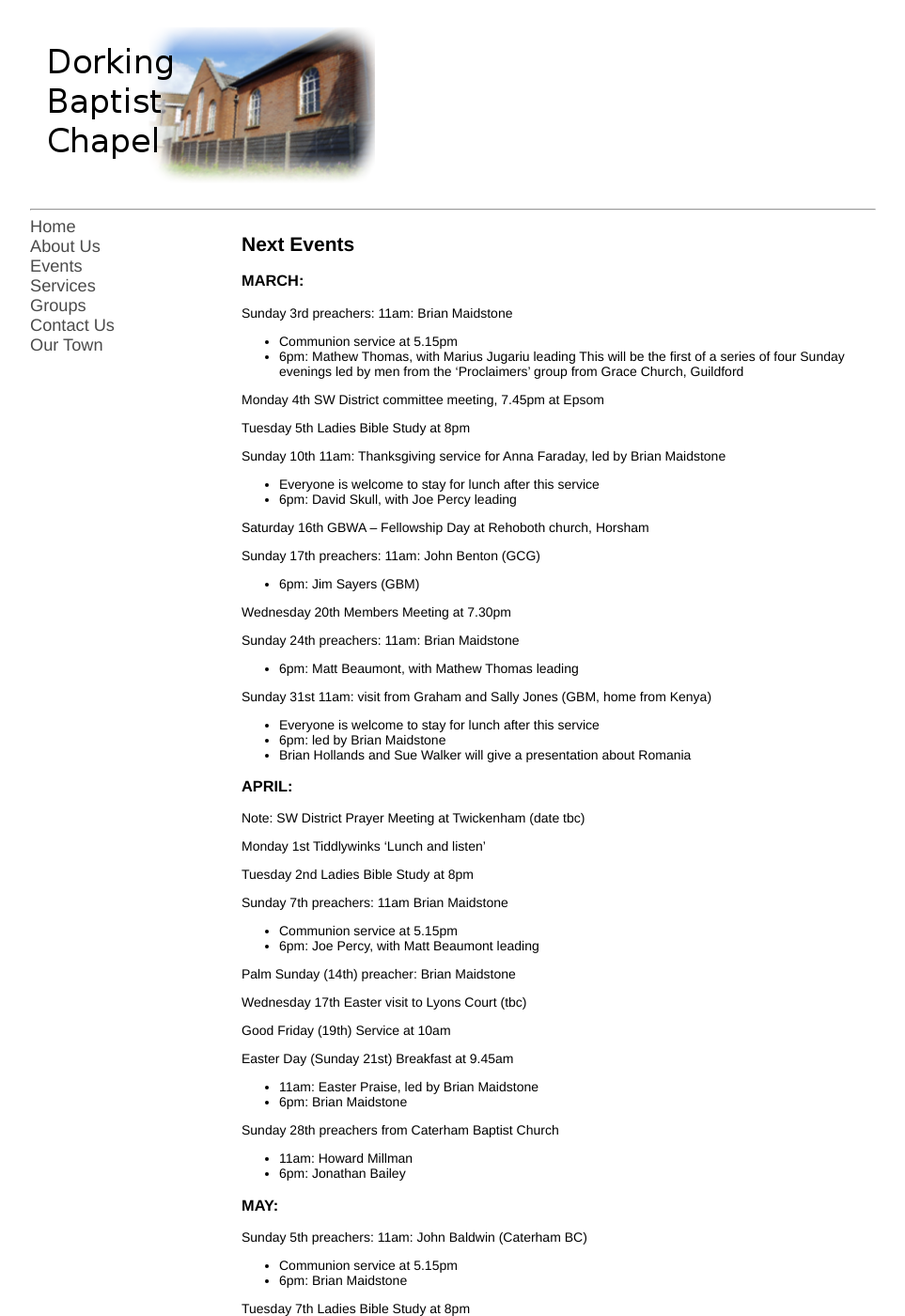
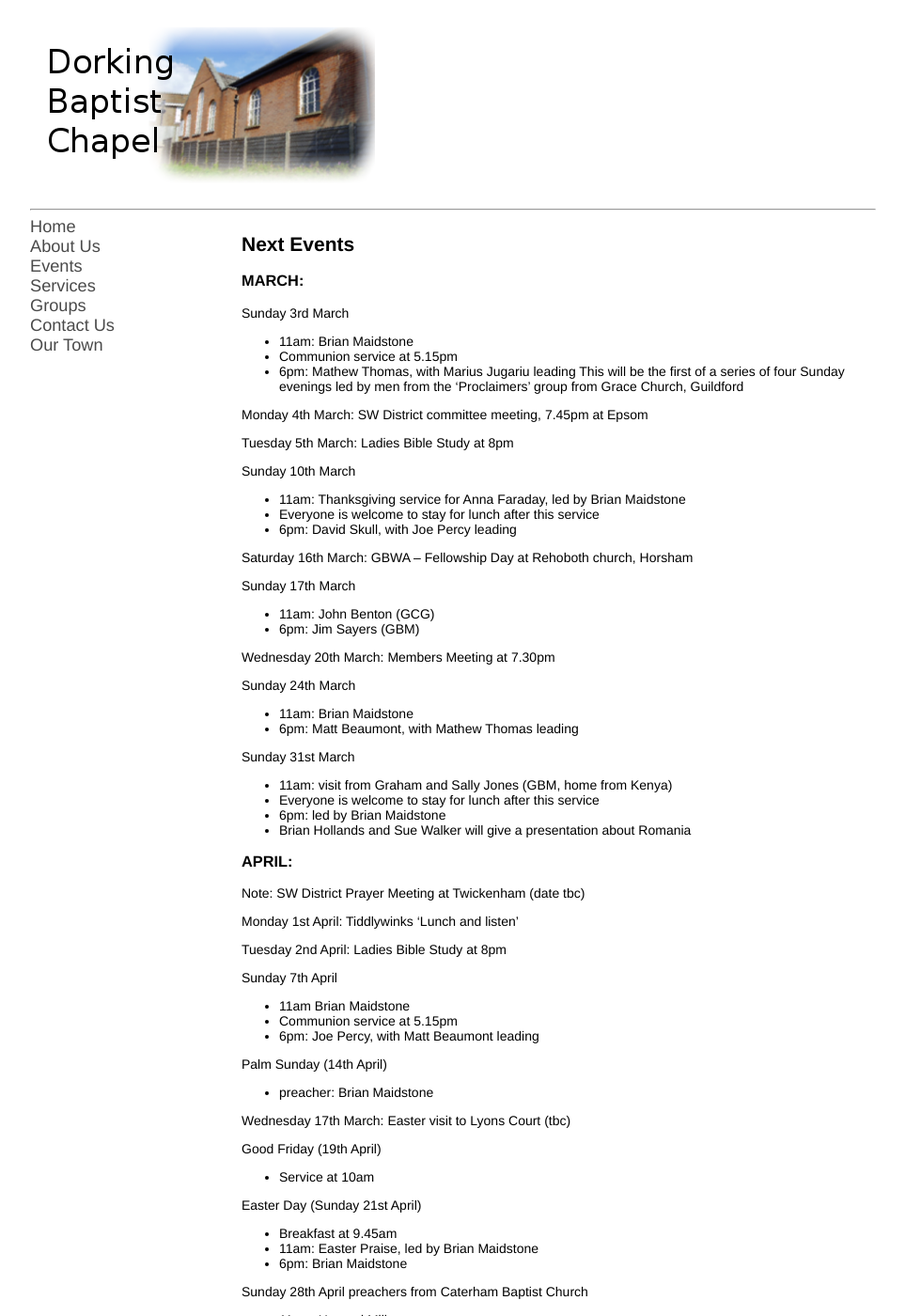
Before and after one commit to pandastreet/dorkingbaptistchapel.org.uk, a Jekyll site: the page built from events.md, in a window 1280 px wide and 1400 px high. Shown: the whole window at 94% size, without its empty margins (158-1121 px from the left). Built offline with Jekyll 4.4.1, drawn with Linux system fonts in a browser that asks for light colours; our own code applies the rules of GitHub Pages for plain Markdown files; some of the changed text lies outside the part shown.

Commit message:
Update events.md

```diff
--- a/events.md
+++ b/events.md
@@ -5,30 +5,35 @@ layout: default
 ## **Next Events**
 
 ### **MARCH:**
-Sunday 3rd  preachers: 11am: Brian Maidstone
+Sunday 3rd March
+- 11am: Brian Maidstone
 - Communion service at 5.15pm
 - 6pm:  Mathew Thomas, with Marius Jugariu leading
 This will be the first of a series of four Sunday evenings led by men from the ‘Proclaimers’ group from Grace Church, Guildford
 
-Monday 4th  SW District committee meeting, 7.45pm at Epsom
+Monday 4th March:  SW District committee meeting, 7.45pm at Epsom
 
-Tuesday 5th  Ladies Bible Study at 8pm
+Tuesday 5th March: Ladies Bible Study at 8pm
 
-Sunday 10th  11am: Thanksgiving service for Anna Faraday, led by Brian Maidstone
+Sunday 10th March
+- 11am: Thanksgiving service for Anna Faraday, led by Brian Maidstone
 - Everyone is welcome to stay for lunch after this service
 - 6pm: David Skull, with Joe Percy leading
 
-Saturday 16th  GBWA – Fellowship Day at Rehoboth church, Horsham
+Saturday 16th March:  GBWA – Fellowship Day at Rehoboth church, Horsham
 
-Sunday 17th preachers: 11am: John Benton (GCG)
+Sunday 17th March
+- 11am: John Benton (GCG)
 - 6pm: Jim Sayers (GBM)
 
-Wednesday 20th  Members Meeting at 7.30pm
+Wednesday 20th March:  Members Meeting at 7.30pm
 
-Sunday 24th  preachers: 11am: Brian Maidstone
+Sunday 24th March
+- 11am: Brian Maidstone
 - 6pm: Matt Beaumont, with Mathew Thomas leading
 
-Sunday 31st  11am: visit from Graham and Sally Jones (GBM, home from Kenya)
+Sunday 31st March
+- 11am: visit from Graham and Sally Jones (GBM, home from Kenya)
 - Everyone is welcome to stay for lunch after this service
 - 6pm: led by Brian Maidstone
 - Brian Hollands and Sue Walker will give a presentation about Romania
@@ -36,44 +41,52 @@ Sunday 31st  11am: visit from Graham and Sally Jones (GBM, home from Kenya)
 ### **APRIL:**
 Note: SW District Prayer Meeting at Twickenham (date tbc)
 
-Monday 1st  Tiddlywinks ‘Lunch and listen’
+Monday 1st April:  Tiddlywinks ‘Lunch and listen’
 
-Tuesday 2nd  Ladies Bible Study at 8pm
+Tuesday 2nd April:  Ladies Bible Study at 8pm
 
-Sunday 7th  preachers: 11am Brian Maidstone
+Sunday 7th April
+- 11am Brian Maidstone
 - Communion service at 5.15pm
 - 6pm: Joe Percy, with Matt Beaumont leading
 
-Palm Sunday (14th)   preacher: Brian Maidstone
+Palm Sunday (14th April)
+- preacher: Brian Maidstone
 
-Wednesday 17th  Easter visit to Lyons Court (tbc)
+Wednesday 17th March:  Easter visit to Lyons Court (tbc)
 
-Good Friday (19th)  Service at 10am
+Good Friday (19th April)
+- Service at 10am
 
-Easter Day (Sunday 21st)  Breakfast at 9.45am
+Easter Day (Sunday 21st April)
+- Breakfast at 9.45am
 - 11am: Easter Praise, led by Brian Maidstone
 - 6pm: Brian Maidstone
 
-Sunday 28th  preachers from Caterham Baptist Church
+Sunday 28th April  preachers from Caterham Baptist Church
 - 11am: Howard Millman
 - 6pm: Jonathan Bailey
 
 ### **MAY:**
-Sunday 5th  preachers: 11am: John Baldwin (Caterham BC)
+Sunday 5th May
+- 11am: John Baldwin (Caterham BC)
 - Communion service at 5.15pm
 - 6pm: Brian Maidstone
 
-Tuesday 7th  Ladies Bible Study at 8pm
+Tuesday 7th May:   Ladies Bible Study at 8pm
 
-Sunday 12th  preachers: 11am: Billy Singh (Caterham BC)
+Sunday 12th May
+- 11am: Billy Singh (Caterham BC)
 - 6pm: Brian Maidstone
 
-Sunday 19th  preacher: Keith Johns (Caterham BC)
+Sunday 19th May
+- 11am and 6pm Keith Johns (Caterham BC)
 
-Children’s Camps at Root Hill Farm (Half Term)
+#### **Children’s Camps at Root Hill Farm (Half Term)**
 Saturday 25th – Monday 27th: ‘Mini Camp’
 
-Sunday 26th: preacher: Brian Maidstone
+Sunday 26th May:
+- preacher: Brian Maidstone
 
 Wednesday 29th – Saturday 1st June: ‘Main Camp’
 
```
